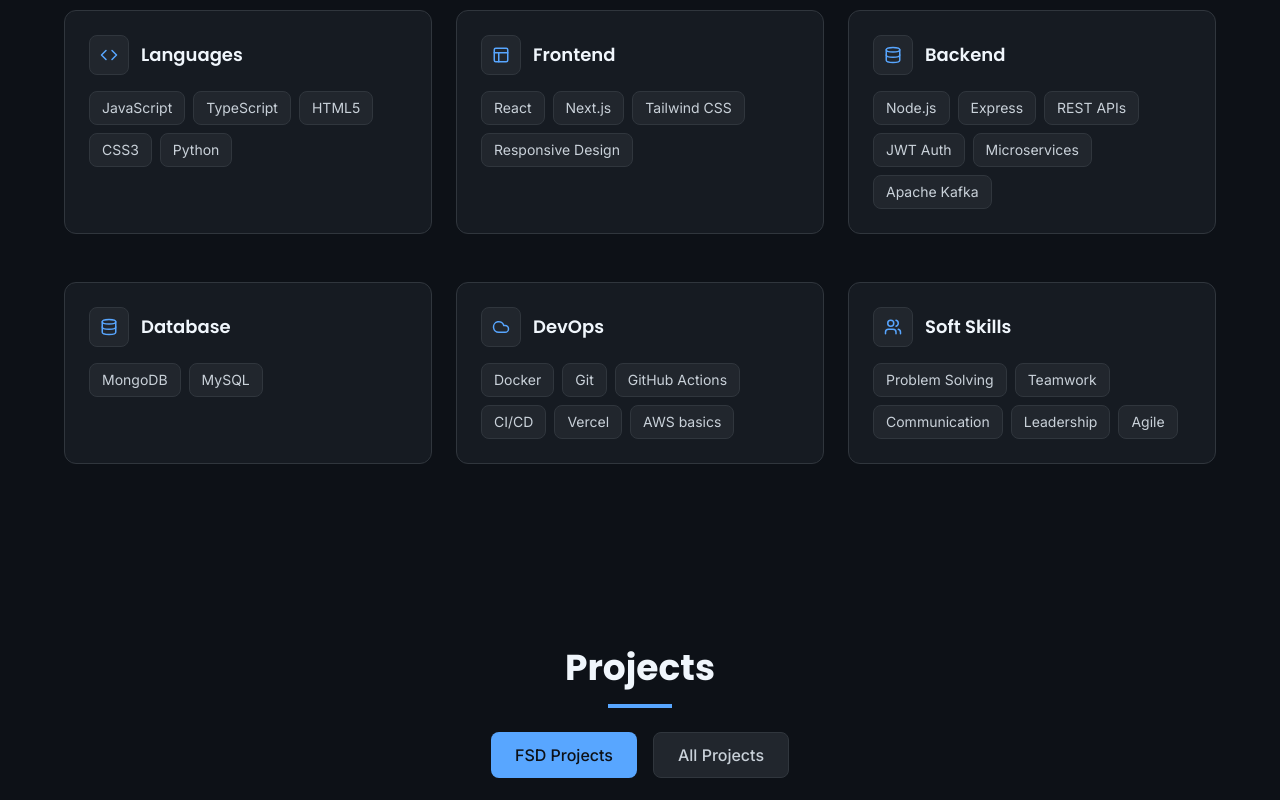
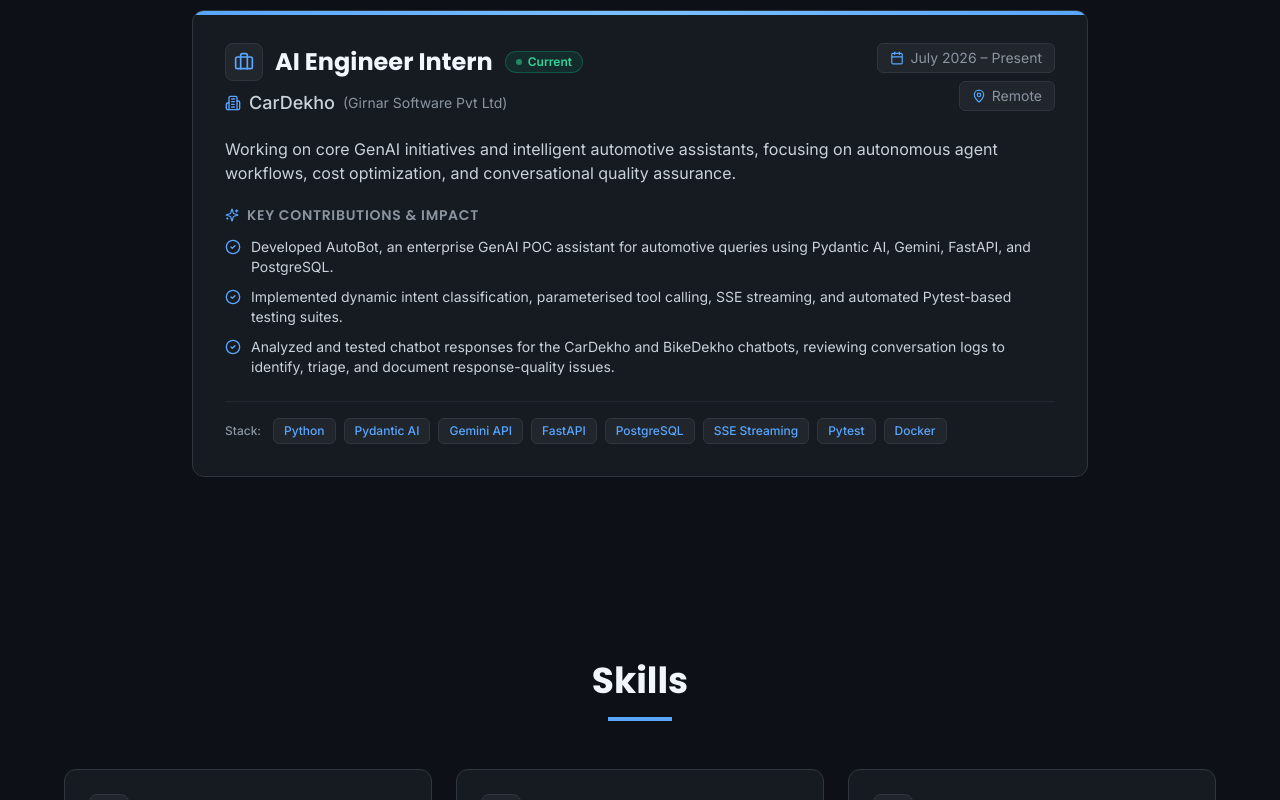
Before and after one commit to Gouthambalaji03/Goutham-Balaji-P-S-Portfolio, a React (Vite) app: page / in a window 1280 px wide. Shown: the part 1460-2260 px from the top of the page. Built offline with nearby package versions, Linux system fonts and the light colour scheme.

Commit message:
feat: add core portfolio components and App layout for personal website

```diff
--- a/src/App.jsx
+++ b/src/App.jsx
@@ -2,6 +2,7 @@
 import Navbar from './components/Navbar';
 import Hero from './components/Hero';
 import About from './components/About';
+import Experience from './components/Experience';
 import Skills from './components/Skills';
 import Certifications from './components/Certifications';
 import Projects from './components/Projects';
@@ -60,6 +61,7 @@
         <main id="main-content" tabIndex="-1">
           <Hero />
           <About />
+          <Experience />
           <Skills />
           <Projects />
           <Certifications />
--- /dev/null
+++ b/src/components/Experience.jsx
@@ -0,0 +1,141 @@
+import { Briefcase, Calendar, MapPin, Building2, CheckCircle2, Sparkles } from 'lucide-react';
+
+const experiences = [
+  {
+    role: 'AI Engineer Intern',
+    company: 'CarDekho',
+    parentCompany: 'Girnar Software Pvt Ltd',
+    location: 'Remote',
+    period: 'July 2026 – Present',
+    current: true,
+    summary:
+      'Working on core GenAI initiatives and intelligent automotive assistants, focusing on autonomous agent workflows, cost optimization, and conversational quality assurance.',
+    highlights: [
+      'Developed AutoBot, an enterprise GenAI POC assistant for automotive queries using Pydantic AI, Gemini, FastAPI, and PostgreSQL.',
+      'Implemented dynamic intent classification, parameterised tool calling, SSE streaming, and automated Pytest-based testing suites.',
+      'Analyzed and tested chatbot responses for the CarDekho and BikeDekho chatbots, reviewing conversation logs to identify, triage, and document response-quality issues.'
+    ],
+    tech: [
+      'Python',
+      'Pydantic AI',
+      'Gemini API',
+      'FastAPI',
+      'PostgreSQL',
+      'SSE Streaming',
+      'Pytest',
+      'Docker'
+    ]
+  }
+];
+
+const Experience = () => {
+  return (
+    <section id="experience" className="py-12 sm:py-16 md:py-20 px-4 sm:px-8 lg:px-16">
+      <div className="max-w-6xl mx-auto">
+        {/* Section Title */}
+        <div className="text-center mb-8 sm:mb-12">
+          <h2 className="text-2xl sm:text-3xl md:text-4xl font-bold text-text-primary mb-4">
+            Experience
+          </h2>
+          <div className="w-12 sm:w-16 h-1 bg-primary mx-auto"></div>
+        </div>
+
+        {/* Timeline / Experience Container */}
+        <div className="max-w-4xl mx-auto space-y-6 sm:space-y-8">
+          {experiences.map((exp, index) => (
+            <div
+              key={index}
+              className="section-card p-6 sm:p-8 relative overflow-hidden transition-all duration-300 hover:border-primary/60 hover:shadow-lg hover:shadow-primary/5 group"
+            >
+              {/* Subtle gradient accent bar */}
+              <div className="absolute top-0 left-0 right-0 h-1 bg-gradient-to-r from-primary via-primary-light to-primary" />
+
+              {/* Header row: Role, Company & Meta */}
+              <div className="flex flex-col md:flex-row md:items-start justify-between gap-4 mb-5">
+                <div>
+                  <div className="flex flex-wrap items-center gap-2.5 sm:gap-3 mb-2">
+                    <span className="p-2 rounded-lg bg-dark-light border border-dark-border text-primary group-hover:border-primary/50 transition-colors">
+                      <Briefcase size={20} />
+                    </span>
+                    <h3 className="text-xl sm:text-2xl font-bold text-text-primary">
+                      {exp.role}
+                    </h3>
+                    {exp.current && (
+                      <span className="inline-flex items-center gap-1.5 px-2.5 py-0.5 rounded-full text-xs font-semibold bg-emerald-500/10 text-emerald-400 border border-emerald-500/30">
+                        <span className="w-1.5 h-1.5 rounded-full bg-emerald-400 animate-pulse"></span>
+                        Current
+                      </span>
+                    )}
+                  </div>
+
+                  {/* Company Name */}
+                  <div className="flex items-center gap-2 text-text-secondary font-medium text-base sm:text-lg">
+                    <Building2 size={16} className="text-primary flex-shrink-0" />
+                    <span>{exp.company}</span>
+                    {exp.parentCompany && (
+                      <span className="text-text-muted text-sm font-normal">
+                        ({exp.parentCompany})
+                      </span>
+                    )}
+                  </div>
+                </div>
+
+                {/* Period & Location Pills */}
+                <div className="flex flex-wrap md:flex-col md:items-end gap-2 text-xs sm:text-sm text-text-muted">
+                  <div className="inline-flex items-center gap-1.5 px-3 py-1 rounded-md bg-dark-light border border-dark-border">
+                    <Calendar size={14} className="text-primary" />
+                    <span>{exp.period}</span>
+                  </div>
+                  <div className="inline-flex items-center gap-1.5 px-3 py-1 rounded-md bg-dark-light border border-dark-border">
+                    <MapPin size={14} className="text-primary" />
+                    <span>{exp.location}</span>
+                  </div>
+                </div>
+              </div>
+
+              {/* Role Context Summary */}
+              {exp.summary && (
+                <p className="text-text-secondary text-sm sm:text-base leading-relaxed mb-5">
+                  {exp.summary}
+                </p>
+              )}
+
+              {/* Responsibilities & Achievements */}
+              <div className="mb-6">
+                <h4 className="text-xs sm:text-sm font-semibold uppercase tracking-wider text-text-muted mb-3 flex items-center gap-2">
+                  <Sparkles size={14} className="text-primary" />
+                  Key Contributions & Impact
+                </h4>
+                <ul className="space-y-2.5">
+                  {exp.highlights.map((item, hIdx) => (
+                    <li key={hIdx} className="flex items-start gap-2.5 text-xs sm:text-sm text-text-secondary leading-relaxed">
+                      <CheckCircle2 size={16} className="text-primary mt-0.5 flex-shrink-0" />
+                      <span>{item}</span>
+                    </li>
+                  ))}
+                </ul>
+              </div>
+
+              {/* Tech Tags */}
+              <div className="pt-4 border-t border-dark-border/60">
+                <div className="flex flex-wrap items-center gap-1.5 sm:gap-2">
+                  <span className="text-xs text-text-muted mr-1 font-medium">Stack:</span>
+                  {exp.tech.map((skill, sIdx) => (
+                    <span
+                      key={sIdx}
+                      className="px-2.5 py-1 text-xs font-medium rounded-md bg-dark-light border border-dark-border text-primary hover:border-primary/60 transition-colors"
+                    >
+                      {skill}
+                    </span>
+                  ))}
+                </div>
+              </div>
+            </div>
+          ))}
+        </div>
+      </div>
+    </section>
+  );
+};
+
+export default Experience;
--- a/src/components/Navbar.jsx
+++ b/src/components/Navbar.jsx
@@ -4,6 +4,7 @@
 const navLinks = [
   { name: 'Home', href: '#home' },
   { name: 'About', href: '#about' },
+  { name: 'Experience', href: '#experience' },
   { name: 'Skills', href: '#skills' },
   { name: 'Projects', href: '#projects' },
   { name: 'Achievements', href: '#certifications' },
--- a/src/components/Projects.jsx
+++ b/src/components/Projects.jsx
@@ -1,5 +1,6 @@
 import { useState } from 'react';
 import { ExternalLink, Code } from 'lucide-react';
+import autobotImg from '../assets/autobot.png';
 import onlineImg from '../assets/online.jpeg';
 import ecommerceImg from '../assets/e commerce.jpeg';
 import aiDebateImg from '../assets/ai debate.jpeg';
@@ -8,9 +9,19 @@
 
 
 const Projects = () => {
-  const [activeFilter, setActiveFilter] = useState('fsd');
+  const [activeFilter, setActiveFilter] = useState('all');
 
   const projects = [
+    {
+      title: 'AutoBot – Agentic AI Automobile Assistant',
+      description: 'Built an autonomous AI agent using Pydantic AI and Google Gemini with dynamic intent routing and safe tool-calling for car recommendations, diagnostic triage, and EMI math. Cut multi-turn LLM costs by 90% via prefix KV-caching and 5-minute TTL caching. Made FastAPI REST and SSE streaming APIs with PostgreSQL persistence and RapidFuzz search.',
+      image: autobotImg,
+      tech: ['AI Agents', 'Pydantic AI', 'Gemini API', 'FastAPI', 'Gradio', 'PostgreSQL', 'Docker'],
+      githubFrontend: 'https://github.com/Gouthambalaji03/Auto-Bot',
+      githubBackend: 'https://github.com/Gouthambalaji03/Auto-Bot',
+      demo: 'https://auto-bot-wev1.onrender.com/',
+      category: ['ai', 'fsd']
+    },
     {
       title: 'Online Assessment Platform',
       description: 'Built web app for online exams with webcam tracking and auto-grading features. Raised user engagement by 30% through better UI and smooth user flow. Made REST APIs for login, exams, and results with JWT tokens and role-based access.',
@@ -50,7 +61,7 @@
       githubFrontend: 'https://github.com/Gouthambalaji03/Ecommerce-Microservices-Kafka-Frontend',
       githubBackend: 'https://github.com/Gouthambalaji03/Ecommerce-Microservices-Kafka',
       demo: 'https://github.com/Gouthambalaji03/Ecommerce-Microservices-Kafka',
-      category: 'other'
+      category: 'fsd'
     },
     {
       title: 'AI Debate Arena',
@@ -60,13 +71,18 @@
       githubFrontend: 'https://github.com/Gouthambalaji03/AI-Debate-Arena-Frontend',
       githubBackend: 'https://github.com/Gouthambalaji03/AI-Debate-Arena',
       demo: 'https://ai-debate-arena-chi.vercel.app/',
-      category: 'other'
+      category: 'ai'
     }
   ];
 
   const filteredProjects = activeFilter === 'all'
     ? projects
-    : projects.filter(project => project.category === 'fsd');
+    : projects.filter(project => {
+        if (Array.isArray(project.category)) {
+          return project.category.includes(activeFilter);
+        }
+        return project.category === activeFilter;
+      });
 
   return (
     <section id="projects" className="py-12 sm:py-16 md:py-20 px-4 sm:px-8 lg:px-16">
@@ -78,26 +94,36 @@
           <div className="w-12 sm:w-16 h-1 bg-primary mx-auto mb-6"></div>
 
           {/* Filter Buttons */}
-          <div className="flex justify-center gap-3 sm:gap-4">
+          <div className="flex flex-wrap justify-center gap-2.5 sm:gap-4">
+            <button
+              onClick={() => setActiveFilter('all')}
+              className={`px-4 sm:px-6 py-2 sm:py-2.5 rounded-lg font-medium text-sm sm:text-base transition-colors ${
+                activeFilter === 'all'
+                  ? 'bg-primary text-dark font-semibold'
+                  : 'bg-dark-light border border-dark-border text-text-secondary hover:text-primary hover:border-primary'
+              }`}
+            >
+              All Projects
+            </button>
+            <button
+              onClick={() => setActiveFilter('ai')}
+              className={`px-4 sm:px-6 py-2 sm:py-2.5 rounded-lg font-medium text-sm sm:text-base transition-colors ${
+                activeFilter === 'ai'
+                  ? 'bg-primary text-dark font-semibold'
+                  : 'bg-dark-light border border-dark-border text-text-secondary hover:text-primary hover:border-primary'
+              }`}
+            >
+              AI & GenAI
+            </button>
             <button
               onClick={() => setActiveFilter('fsd')}
               className={`px-4 sm:px-6 py-2 sm:py-2.5 rounded-lg font-medium text-sm sm:text-base transition-colors ${
                 activeFilter === 'fsd'
-                  ? 'bg-primary text-dark'
+                  ? 'bg-primary text-dark font-semibold'
                   : 'bg-dark-light border border-dark-border text-text-secondary hover:text-primary hover:border-primary'
               }`}
             >
               FSD Projects
-            </button>
-            <button
-              onClick={() => setActiveFilter('all')}
-              className={`px-4 sm:px-6 py-2 sm:py-2.5 rounded-lg font-medium text-sm sm:text-base transition-colors ${
-                activeFilter === 'all'
-                  ? 'bg-primary text-dark'
-                  : 'bg-dark-light border border-dark-border text-text-secondary hover:text-primary hover:border-primary'
-              }`}
-            >
-              All Projects
             </button>
           </div>
         </div>
--- a/src/components/Skills.jsx
+++ b/src/components/Skills.jsx
@@ -15,12 +15,12 @@
     {
       title: 'Backend',
       icon: Database,
-      skills: ['Node.js', 'Express', 'REST APIs', 'JWT Auth', 'Microservices', 'Apache Kafka']
+      skills: ['Node.js', 'Express', 'FastAPI', 'Pydantic AI', 'REST APIs', 'JWT Auth', 'Apache Kafka']
     },
     {
       title: 'Database',
       icon: Database,
-      skills: ['MongoDB', 'MySQL']
+      skills: ['MongoDB', 'PostgreSQL', 'MySQL']
     },
     {
       title: 'DevOps',
```
Also changed, not shown: src/components/Hero.jsx (+6 -5 lines), src/assets/autobot.png (added).
